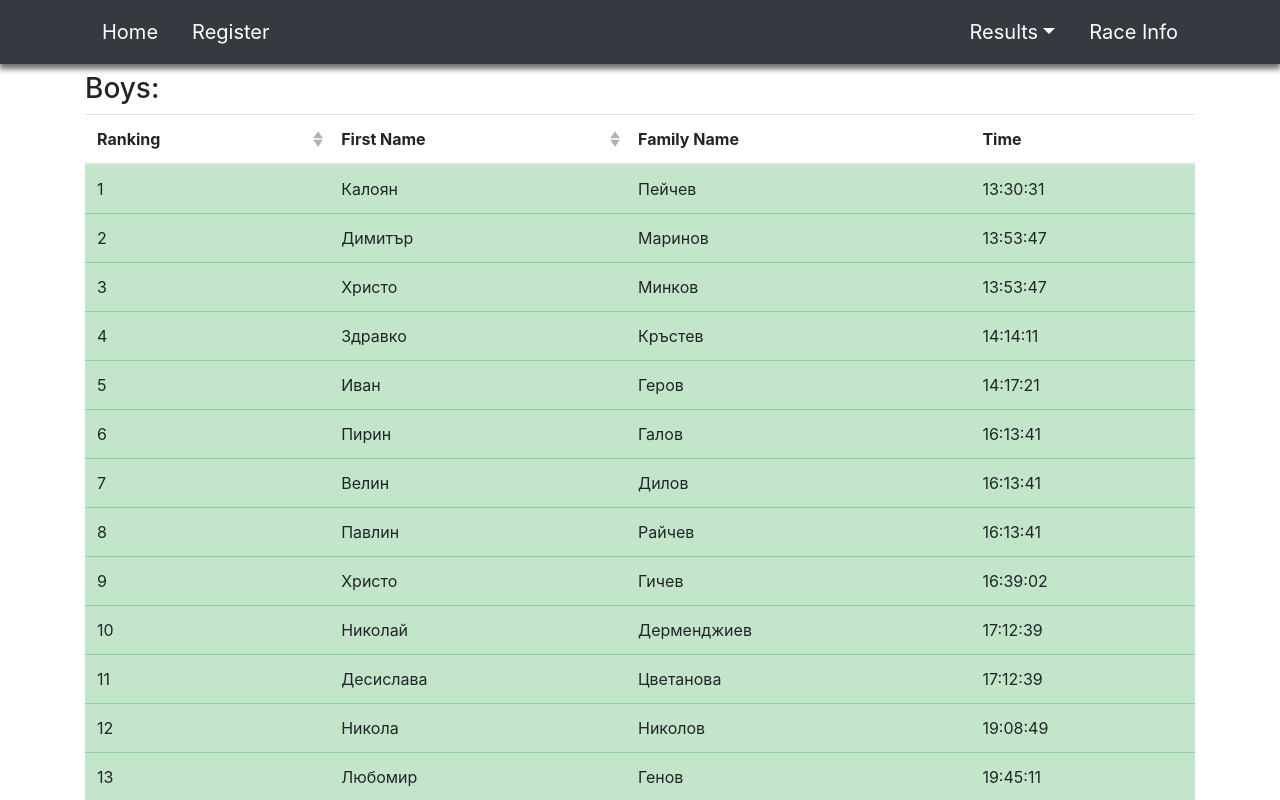
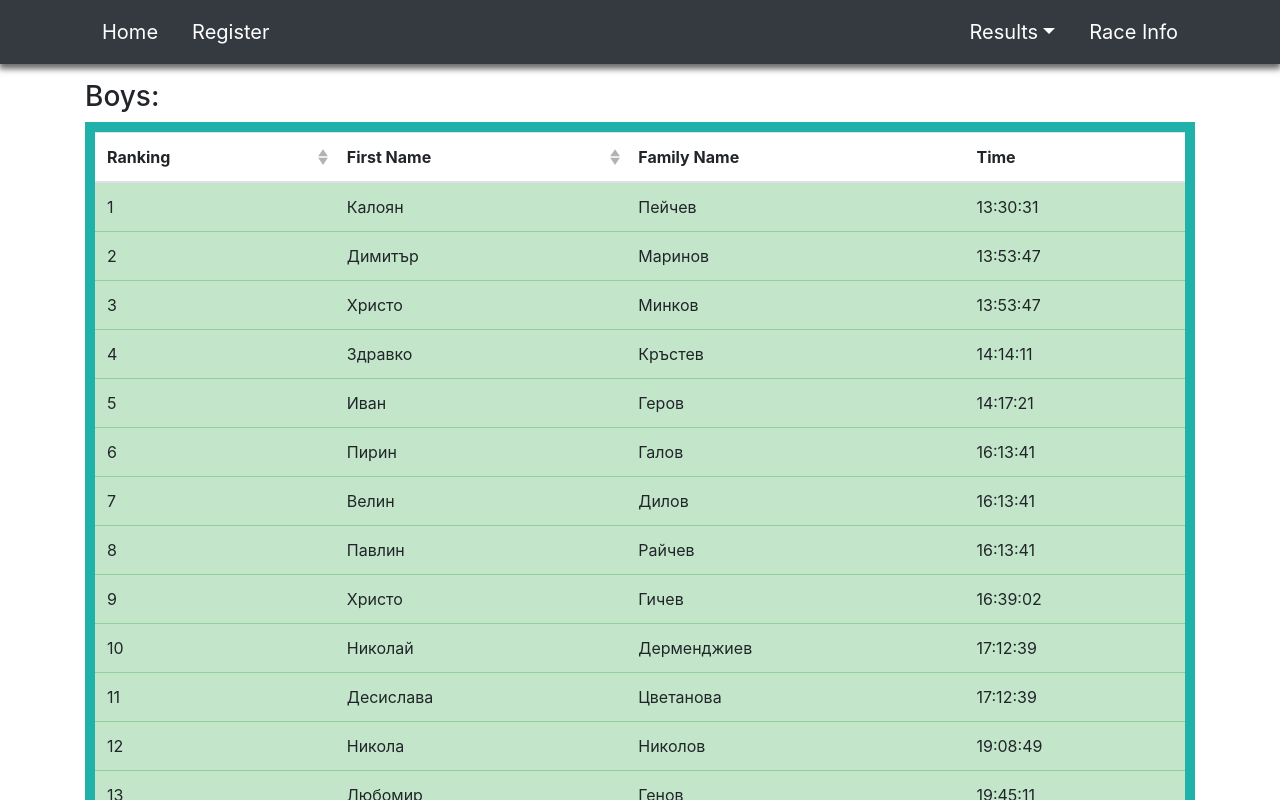
Before and after one commit to ivan4oto/Balkan-Ultra, a Vue app in the folder app/: page /results in a window 1280 px wide. Shown: the top 800 px of the page. Built offline with nearby package versions, Linux system fonts and the light colour scheme.

Commit message:
result table style border

```diff
--- a/app/src/components/ResultsTable.vue
+++ b/app/src/components/ResultsTable.vue
@@ -1,7 +1,8 @@
 <template>
-  <div>
+  <div class='m-3'>
     <b-container>
       <h3>Boys:</h3>
+      <div class="results-frame">
         <b-table
           striped
           hover
@@ -17,6 +18,7 @@
           :fields="fields"
           :tbody-tr-class="rowClass"
         ></b-table>
+      </div>
     </b-container>
   </div>
 </template>
@@ -65,3 +67,9 @@ export default {
   },
 };
 </script>
+
+<style scoped>
+.results-frame {
+  border: 10px solid lightseagreen;
+}
+</style>
```
Lines whose indentation alone changed are shown as unchanged.
